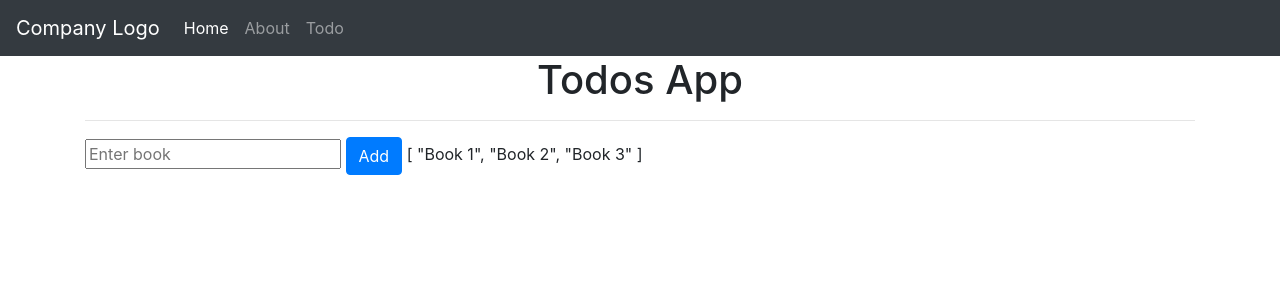
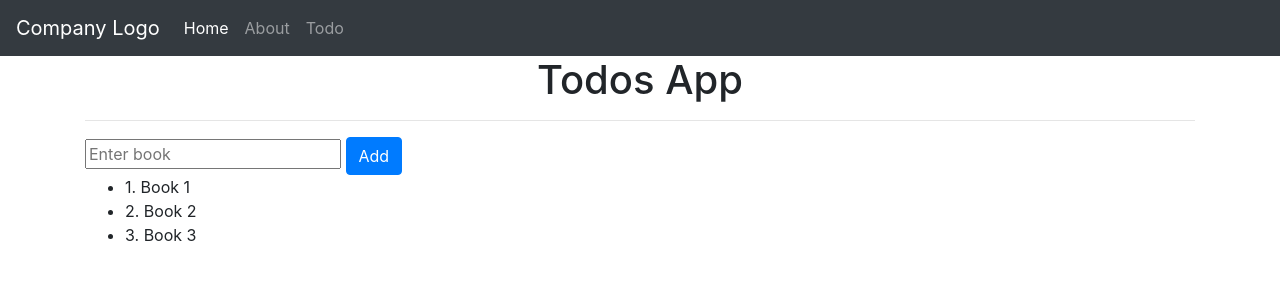
Before and after one commit to samraat121/vue2-vuex, a Vue app: page /todo in a window 1280 px wide. Shown: the top 300 px of the page. Built offline with nearby package versions, Linux system fonts and the light colour scheme.

Commit message:
computed property use na korei loop a vuex..... state ke call kora

```diff
--- a/src/pages/Todo.vue
+++ b/src/pages/Todo.vue
@@ -4,7 +4,10 @@
 
 
     <input type="text" name="name" placeholder="Enter book" /> <button type="button" class="btn btn-primary">Add</button>
-{{bookList}}
+
+    <ul>
+        <li v-for="(book, index) in $store.state.bookList" :key="index"> {{index+1}}. {{book}} </li>
+    </ul>
 
 
 
@@ -15,11 +18,12 @@
 export default {
     name: 'Todo',
 
-    computed: {
-        bookList() {
-            return this.$store.state.bookList
-        }
-    },
+    // computed property use korar karon hocche for loop a je logic dekhchi seta ke vejal na kore akhanei define kore diye shudhu use kora okk
+    // computed: {
+    //     bookList() {
+    //         return this.$store.state.bookList
+    //     }
+    // },
 }
 </script>
 <style lang="">
```
